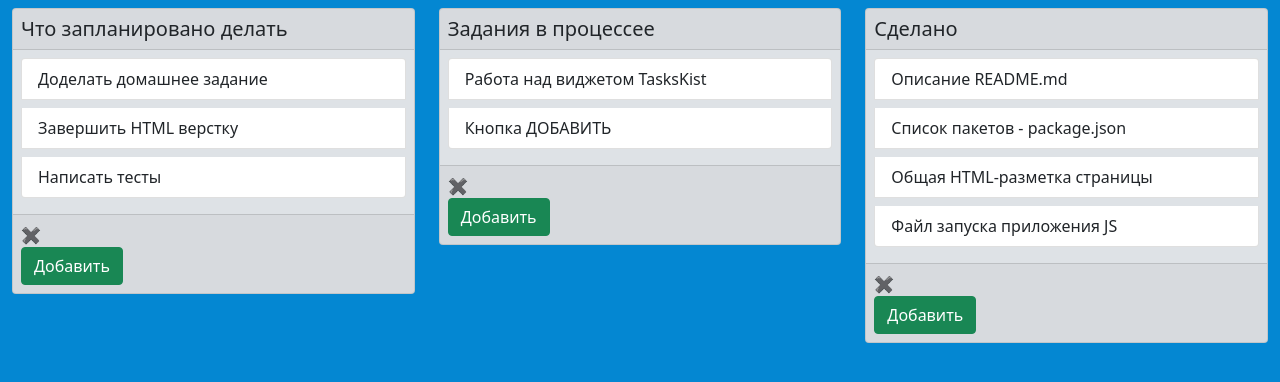
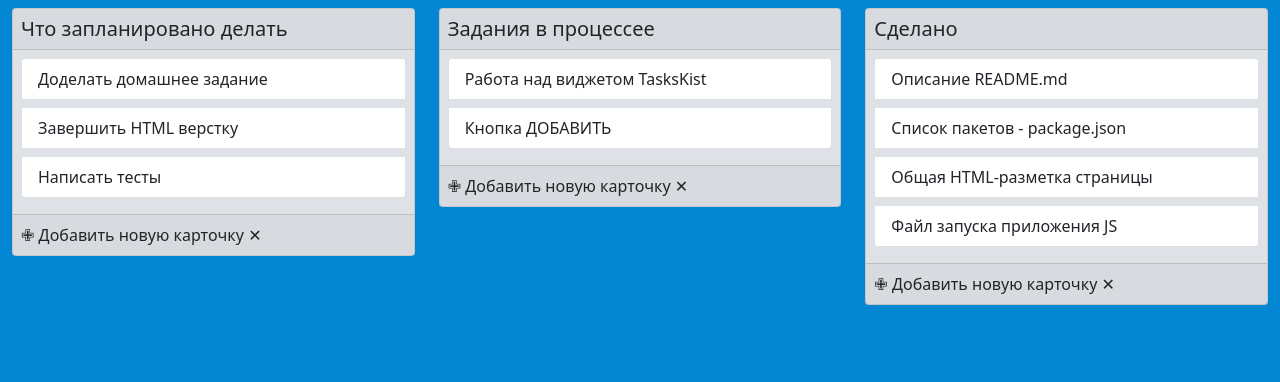
Before and after one commit to Malins062/ahjs_dnd, a website built with webpack: page src/index.html in a window 1280 px wide. Built offline with nearby package versions, Linux system fonts and the light colour scheme.

Commit message:
Edit footer

```diff
--- a/src/widgets/tasklist/tasklist.css
+++ b/src/widgets/tasklist/tasklist.css
@@ -1,3 +1,7 @@
+.hidden {
+  display: none;
+}
+
 .taskslist {
   background-color: #dee2e6 !important;
 }
--- a/src/widgets/tasklist/tasklist.js
+++ b/src/widgets/tasklist/tasklist.js
@@ -38,8 +38,8 @@ export default class TasksListWidget {
           </div>
 
           <div class="taskslist-footer card-footer text-start p-2">
-              <div class="taskslist-items-add">&#10006;<div>
-              <button class="btn btn-success" id="tasklist-add">Добавить</button>
+              <div class="taskslist-items-add">&#10009; Добавить новую карточку &#10005;<div>
+              <button class="btn btn-success btn-sm hidden" id="tasklist-add">Добавить</button>
           </div>
       </div>
     `;
```
